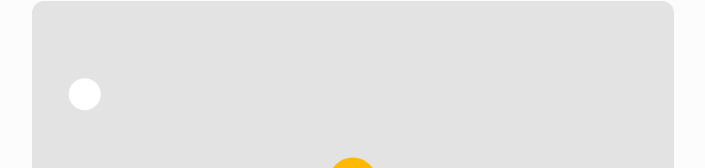
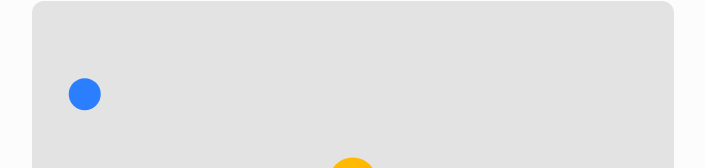
Before and after one commit to Karledo/karledo.github.io, a Next.js app: page /writing/law-of-universal-gravitation in a window 1280 px wide. Shown: the part 251-419 px from the top of the page, without its empty margins (287-992 px from the left). Built offline with nearby package versions, Linux system fonts and the light colour scheme.

Commit message:
Change planet colour

```diff
--- a/app/writing/(content)/law-of-universal-gravitation/components/gravitation.tsx
+++ b/app/writing/(content)/law-of-universal-gravitation/components/gravitation.tsx
@@ -53,7 +53,7 @@
             <Planet
               x={planetPosition.x}
               y={planetPosition.y}
-              className="bg-white"
+              className="bg-blue-500"
             />
           </div>
         </div>
```
